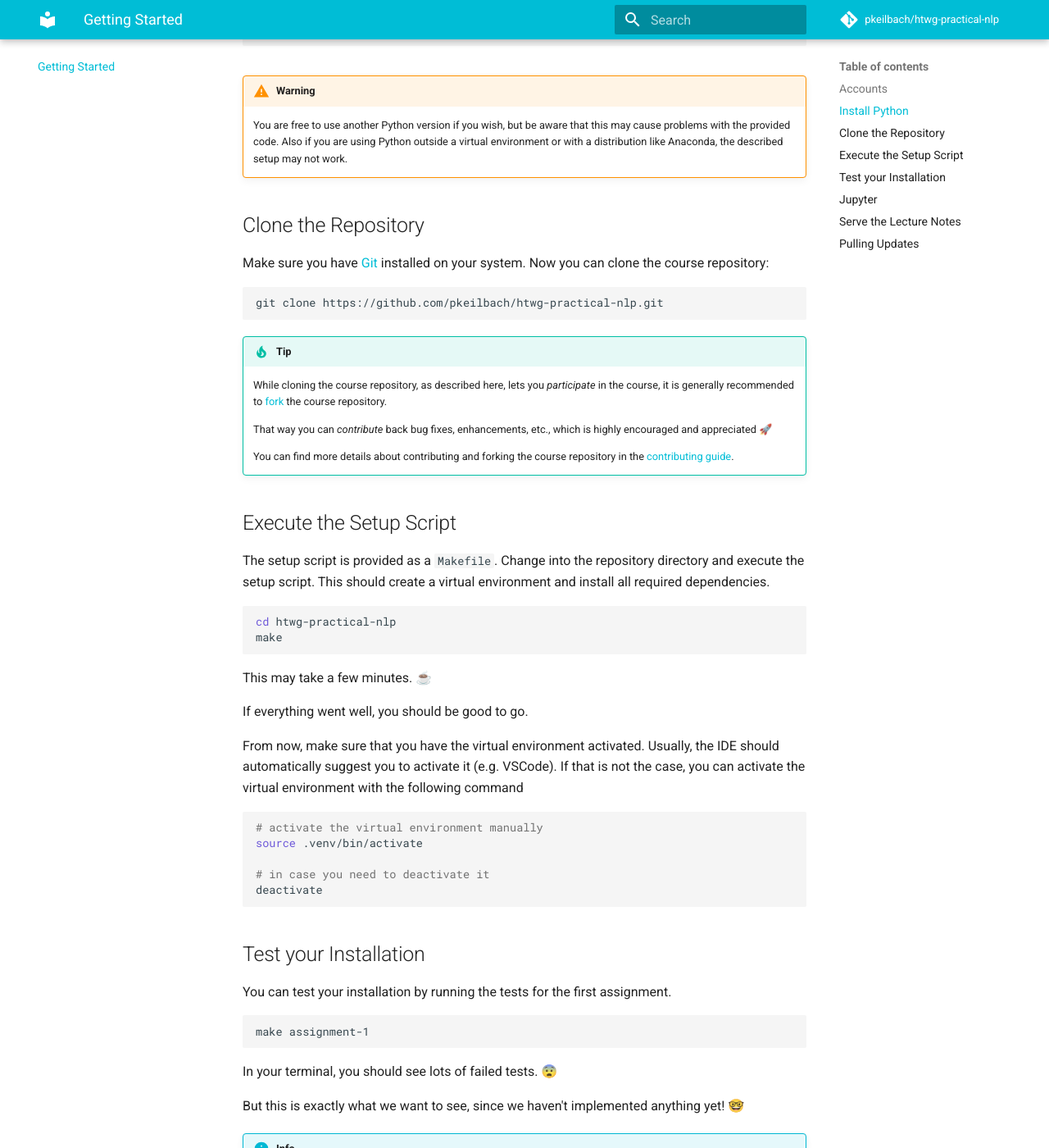
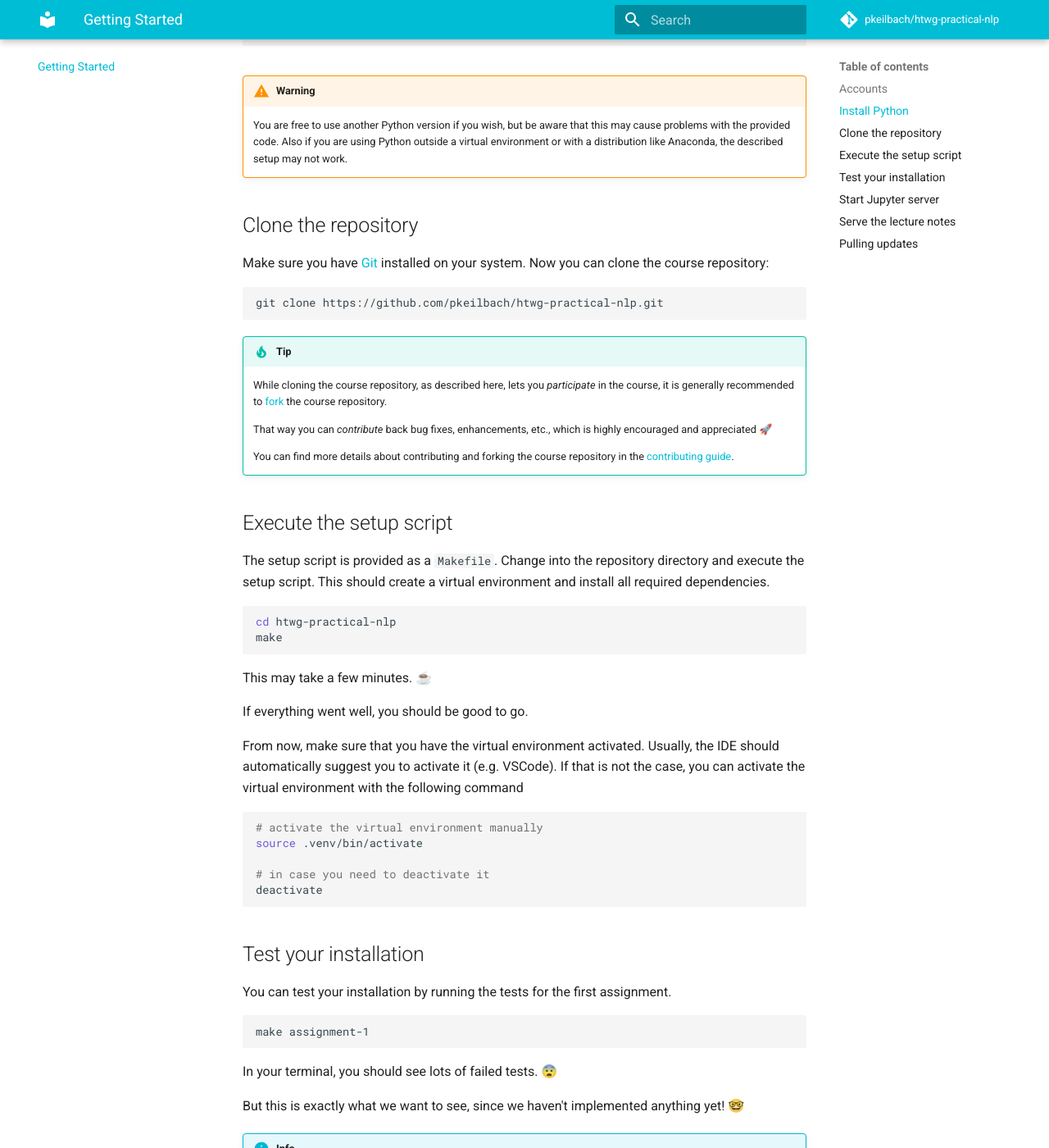
Before and after one commit to pkeilbach/htwg-practical-nlp, an MkDocs documentation site: the page built from docs/getting_started.md, in a window 1280 px wide and 1400 px high, scrolled down 812 px. Shown: the whole window at 82% size. Built offline with MkDocs 1.6.1 and Material for MkDocs 9.7.7, drawn with Linux system fonts in a browser that asks for light colours; comment, search, counter and statistics services are not loaded; some of the changed text lies outside the part shown.

Commit message:
Update getting_started.md
Changed titles to sentece case where applicable, Also Jupyter to Start Jupyter server

````diff
--- a/docs/getting_started.md
+++ b/docs/getting_started.md
@@ -52,7 +52,7 @@ The recommended Python version for this course is 3.12. in a virtual environment
     You are free to use another Python version if you wish, but be aware that this may cause problems with the provided code.
     Also if you are using Python outside a virtual environment or with a distribution like Anaconda, the described setup may not work.
 
-## Clone the Repository
+## Clone the repository
 
 Make sure you have [Git](https://git-scm.com/) installed on your system.
 Now you can clone the course repository:
@@ -70,7 +70,7 @@ git clone https://github.com/pkeilbach/htwg-practical-nlp.git
 
     You can find more details about contributing and forking the course repository in the [contributing guide](https://github.com/pkeilbach/htwg-practical-nlp/blob/main/CONTRIBUTING.md).
 
-## Execute the Setup Script
+## Execute the setup script
 
 The setup script is provided as a `Makefile`.
 Change into the repository directory and execute the setup script.
@@ -97,7 +97,7 @@ source .venv/bin/activate
 deactivate
 ```
 
-## Test your Installation
+## Test your installation
 
 You can test your installation by running the tests for the first assignment.
 
@@ -117,7 +117,7 @@ If you came this far, your initial setup was successful and you are ready to go!
 
 Now we can take a look at some other components of the repository.
 
-## Jupyter
+## Start Jupyter server
 
 Some of the assignments are accompanied by Jupyter notebooks.
 
@@ -135,7 +135,7 @@ Jupyter is now accessible at <http://localhost:8888/>.
 
     Of course you can also use JupyterLab if you wish, but this is not included in the setup script.
 
-## Serve the Lecture Notes
+## Serve the lecture notes
 
 If you want, you can bring up the lecture notes on your local machine.
 
@@ -145,7 +145,7 @@ make docs
 
 The lecture notes are now accessible at <http://localhost:8000/>.
 
-## Pulling Updates
+## Pulling updates
 
 Every now and then, the course repository will be updated.
 To incorporate these updates, you will need to pull from the `main` branch:
````
